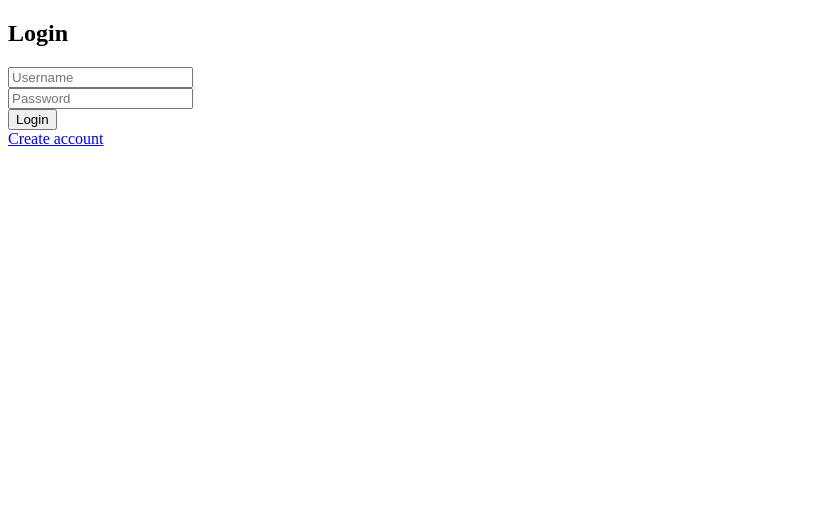
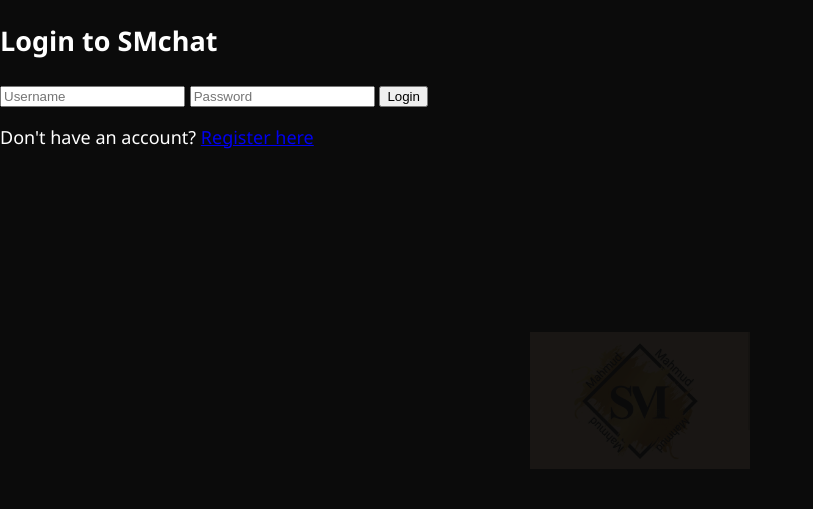
Before and after one commit to mahmudamg11sm/SMchat, a Flask app: template templates/login.html in a window 1280 px wide. Shown: the top 509 px of the page, without its empty margins (0-813 px from the left). Run offline with Flask 3, Linux system fonts and the light colour scheme; the template is opened without the code that fills it, so the values that code supplies are empty.

Commit message:
Update login.html

```diff
--- a/templates/login.html
+++ b/templates/login.html
@@ -1,13 +1,29 @@
 <!DOCTYPE html>
-<html>
-<head><title>Login</title></head>
+<html lang="en">
+<head>
+  <meta charset="UTF-8">
+  <title>Login - SMchat</title>
+  <meta name="viewport" content="width=device-width, initial-scale=1.0">
+  <link rel="stylesheet" href="/css/style.css">
+  <link rel="icon" href="/img/sm_bg_logo.png">
+</head>
 <body>
-<h2>Login</h2>
-<form method="post">
-  <input name="username" placeholder="Username" required><br>
-  <input name="password" type="password" placeholder="Password" required><br>
-  <button>Login</button>
-</form>
-<a href="/register">Create account</a>
+
+  <div class="bg-logo"></div>
+
+  <div class="auth-container">
+    <h2 class="auth-title">Login to SMchat</h2>
+
+    <form method="POST" action="/login">
+      <input type="text" name="username" placeholder="Username" required>
+      <input type="password" name="password" placeholder="Password" required>
+      <button type="submit">Login</button>
+    </form>
+
+    <p class="switch-auth">
+      Don't have an account? <a href="/register">Register here</a>
+    </p>
+  </div>
+
 </body>
-</html>
+  </html>
```
